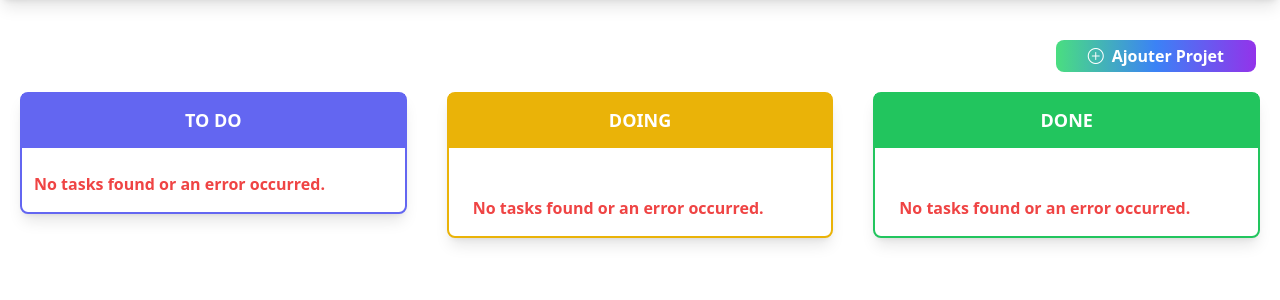
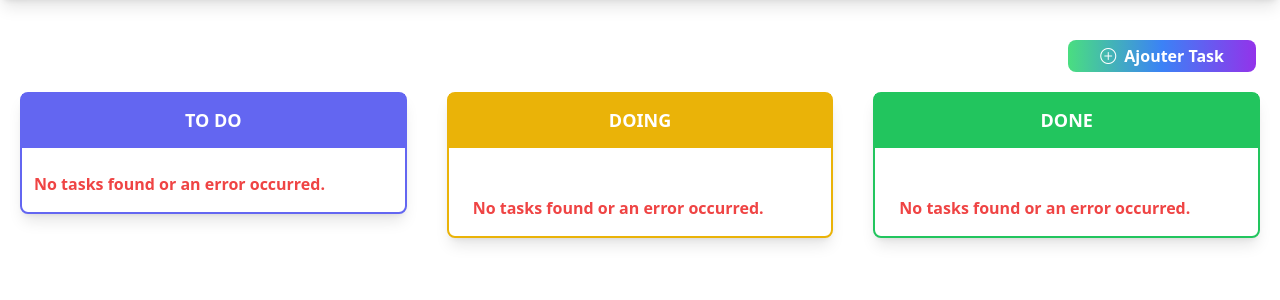
Before and after one commit to Youcode-Classe-E-2024-2025/Amine_Sabri_Project, a PHP site: page /amine_Sabri_Project/views/layouts/todo.php?id=1 in a window 1280 px wide. Shown: the part 80-380 px from the top of the page. Run offline with PHP 8.4, Linux system fonts and the light colour scheme; the visitor is signed in with stand-in values (Sample User, id 1); data comes from the database, SQL or seed files in the repository; data that the repository does not hold is empty; some libraries are stand-ins or nearby versions.

Commit message:
modifier button task

```diff
--- a/views/layouts/todo.php
+++ b/views/layouts/todo.php
@@ -17,7 +17,7 @@
     <?php include('../includes/header.php')?>
     <main >
         <div class=" flex justify-end mt-10 pr-6">
-                <button id="buttonAddTask" class = "bg-gradient-to-r from-green-400 via-blue-500 to-purple-600 px-8 py-1 rounded-lg text-white font-bold "><i class="bi bi-plus-circle mr-2"></i>Ajouter Projet</button>
+                <button id="buttonAddTask" class = "bg-gradient-to-r from-green-400 via-blue-500 to-purple-600 px-8 py-1 rounded-lg text-white font-bold "><i class="bi bi-plus-circle mr-2"></i>Ajouter Task</button>
         </div>
 
         <?php include('../includes/template.php')?>
```
